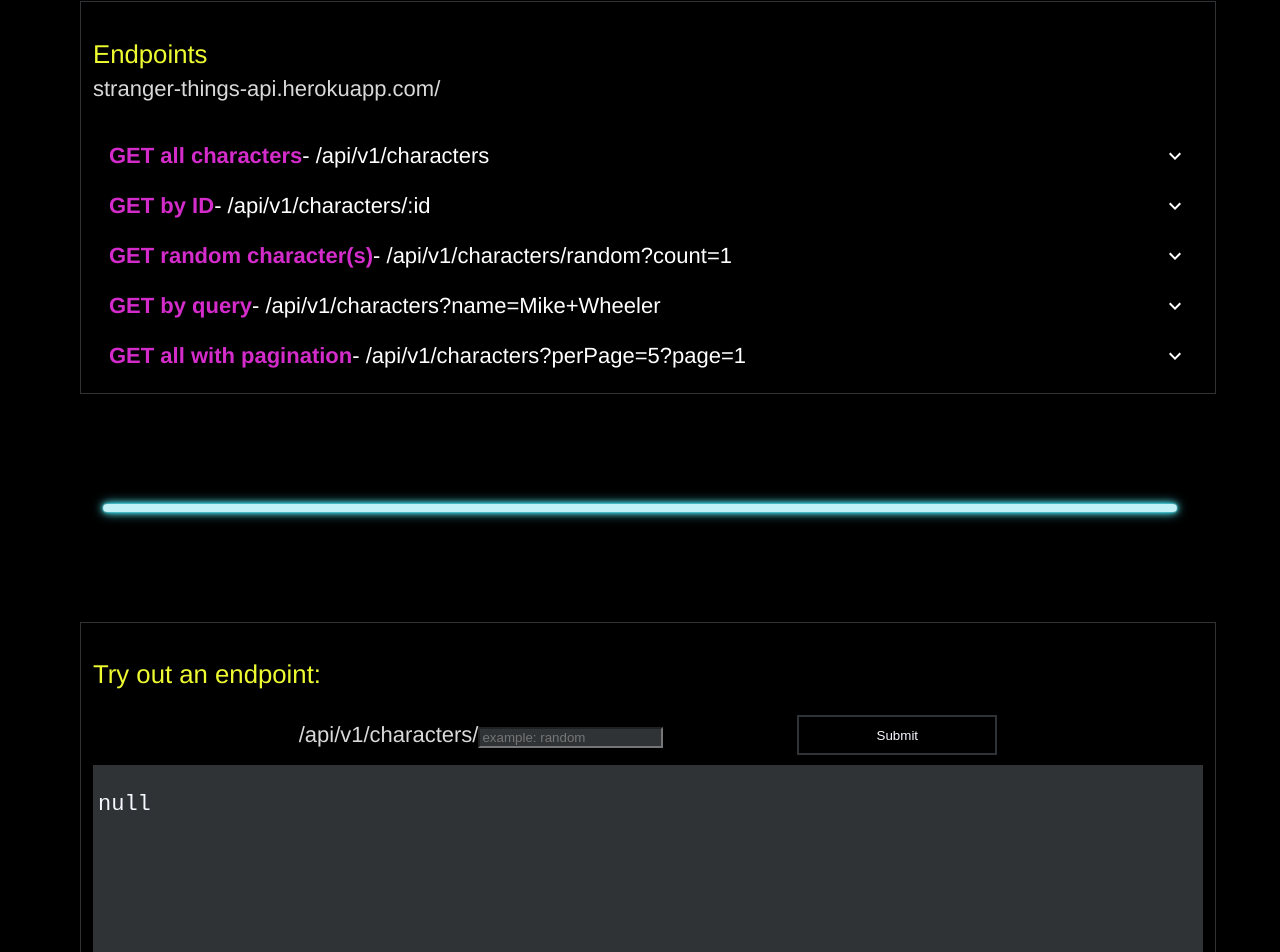
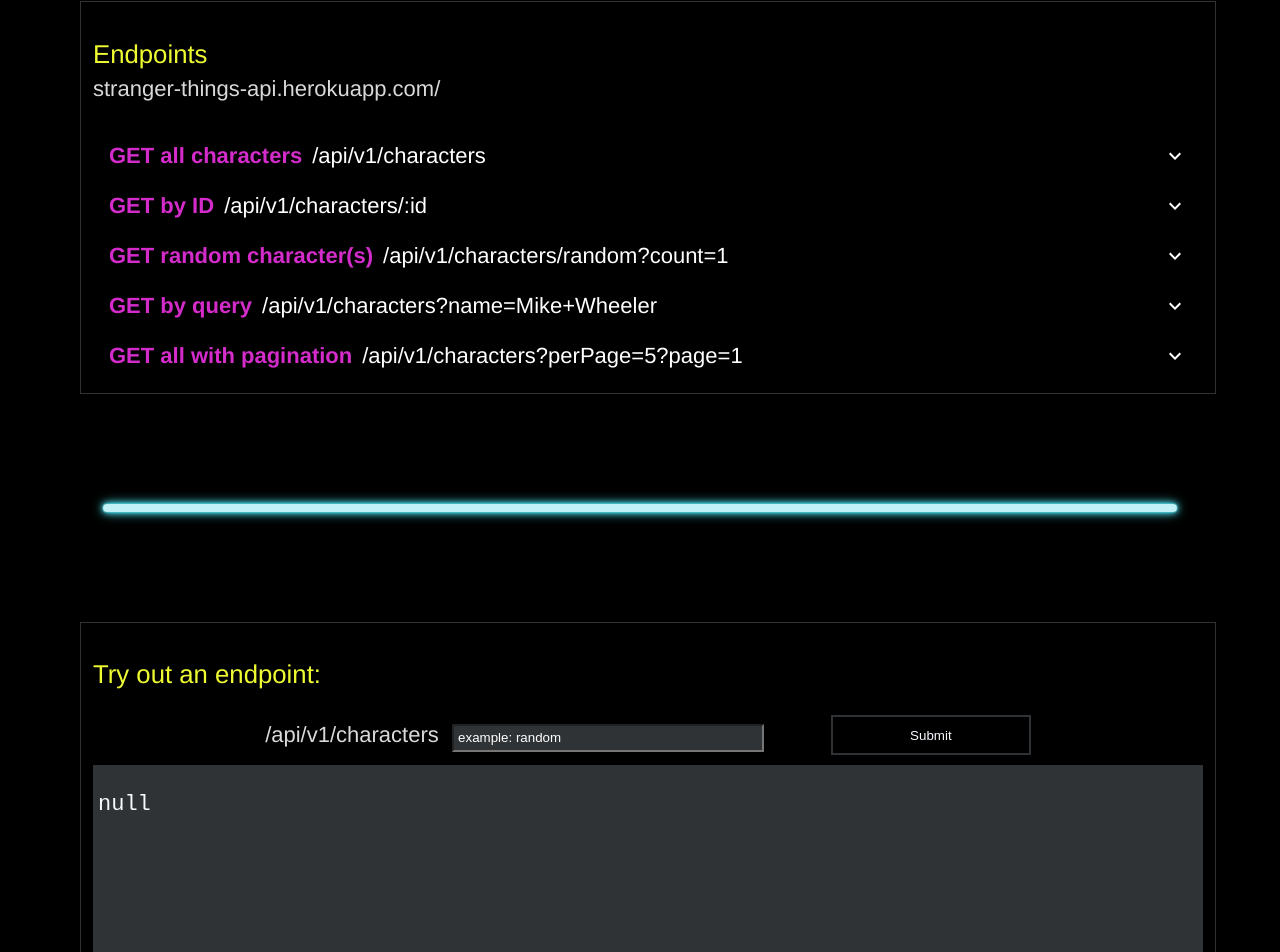
Before and after one commit to api-tutorial/stranger-things-api-tutorial, a React (Create React App) app: page /docs in a window 1280 px wide. Shown: the part 571-1523 px from the top of the page. Built offline with nearby package versions, Linux system fonts and the light colour scheme.

Commit message:
cleanup/changes from PR

```diff
--- a/src/App.css
+++ b/src/App.css
@@ -223,6 +223,14 @@
 #endpoint-input {
   background-color: #2f3336;
   box-shadow: none;
+  margin-left: 1em;
+  width: 300px;
+  height: 16px;
+  padding: 4px;
+}
+
+input::placeholder{
+  color: #fff;
 }
 
 #user-input {
@@ -242,6 +250,7 @@
 }
 
 #submit-btn:hover {
+  cursor: pointer;
   background: #2f3336;
   border: 2px solid black;
 }
@@ -263,6 +272,17 @@
 
 .endpoints > p {
   margin-top: 0;
+}
+
+.endpoints > ul {
+  padding: 0;
+  margin: 0;
+}
+
+.endpoints > ul > li {
+  list-style: none;
+  padding: 0;
+  margin: 0;
 }
 
 .endpoints-list {
@@ -301,11 +321,14 @@
 .example-json > pre {
   overflow-y: auto;
   height: 300px;
+  border: 1px solid #d42cca;
+  padding: 10px;
 }
 
 .bold {
   font-weight: bold;
   color: #d42cca;
+  margin-right: 10px;
 }
 
 @media (max-width: 600px) {
--- a/src/Sandbox.js
+++ b/src/Sandbox.js
@@ -15,9 +15,9 @@
   return (
     <section id="endpoint-sandbox">
       <div>
-        <label htmlFor="endpoint"><h3>Try out an endpoint:</h3></label>
+        <label htmlFor="endpoint-input"><h3>Try out an endpoint:</h3></label>
         <p id="user-input">
-        <span>/api/v1/characters/
+        <span>/api/v1/characters
         <input id="endpoint-input" placeholder="example: random" value={userInput} onChange={({target}) => setUserInput(target.value)}/></span>
         <button id="submit-btn" onClick={() => fetchData()}>Submit</button>
         </p>
--- a/src/pages/Documentation.js
+++ b/src/pages/Documentation.js
@@ -22,6 +22,8 @@
     <section className="endpoints">
       <h3>Endpoints</h3>
       <p>stranger-things-api.herokuapp.com/</p>
+      <ul>
+        <li>
           <ExpansionPanel
             classes="endpoints-list"
             style={panelStyle}
@@ -32,7 +34,7 @@
               id="panel1a-header"
               classes="endpoints-list"
             >
-          <span className="bold">GET all characters</span> - /api/v1/characters
+              <span className="bold">GET all characters</span> /api/v1/characters
             </ExpansionPanelSummary>
             <ExpansionPanelDetails
               className="example-json"
@@ -42,6 +44,8 @@
               </pre>
             </ExpansionPanelDetails>
           </ExpansionPanel>
+        </li>
+        <li>
             <ExpansionPanel
             classes="endpoints-list"
             style={panelStyle}
@@ -52,7 +56,7 @@
               aria-controls="panel1a-content"
               id="panel1a-header"
             >
-          <span className="bold">GET by ID</span> - /api/v1/characters/:id
+              <span className="bold">GET by ID</span> /api/v1/characters/:id
             </ExpansionPanelSummary>
             <ExpansionPanelDetails
               className="example-json"
@@ -62,6 +66,8 @@
               </pre>
             </ExpansionPanelDetails>
           </ExpansionPanel>
+        </li>
+        <li>
           <ExpansionPanel
             style={panelStyle}
           >
@@ -71,7 +77,7 @@
               aria-controls="panel1a-content"
               id="panel1a-header"
             >
-          <span className="bold">GET random character(s)</span> - /api/v1/characters/random?count=1
+              <span className="bold">GET random character(s)</span> /api/v1/characters/random?count=1
             </ExpansionPanelSummary>
             <ExpansionPanelDetails
               className="example-json"
@@ -81,6 +87,9 @@
               </pre>
             </ExpansionPanelDetails>
           </ExpansionPanel>
+        </li>
+        <li>
+
           <ExpansionPanel
             style={panelStyle}
           >
@@ -90,7 +99,7 @@
                 aria-controls="panel1a-content"
                 id="panel1a-header"
               >
-            <span className="bold">GET by query</span> - /api/v1/characters?name=Mike+Wheeler
+                <span className="bold">GET by query</span> /api/v1/characters?name=Mike+Wheeler
               </ExpansionPanelSummary>
               <ExpansionPanelDetails
                 className="example-json"
@@ -108,6 +117,8 @@
                 </pre>
               </ExpansionPanelDetails>
           </ExpansionPanel>
+        </li>
+        <li>
           <ExpansionPanel
             style={panelStyle}
           >
@@ -117,7 +128,7 @@
               aria-controls="panel1a-content"
               id="panel1a-header"
             >
-          <span className="bold">GET all with pagination</span> - /api/v1/characters?perPage=5?page=1
+              <span className="bold">GET all with pagination</span> /api/v1/characters?perPage=5?page=1
             </ExpansionPanelSummary>
             <ExpansionPanelDetails
               className="example-json"
@@ -127,6 +138,8 @@
               </pre>
             </ExpansionPanelDetails>
           </ExpansionPanel>
+        </li>
+      </ul>
     </section>
     <Divider />
     <Sandbox />
```
Lines whose indentation alone changed are shown as unchanged.
